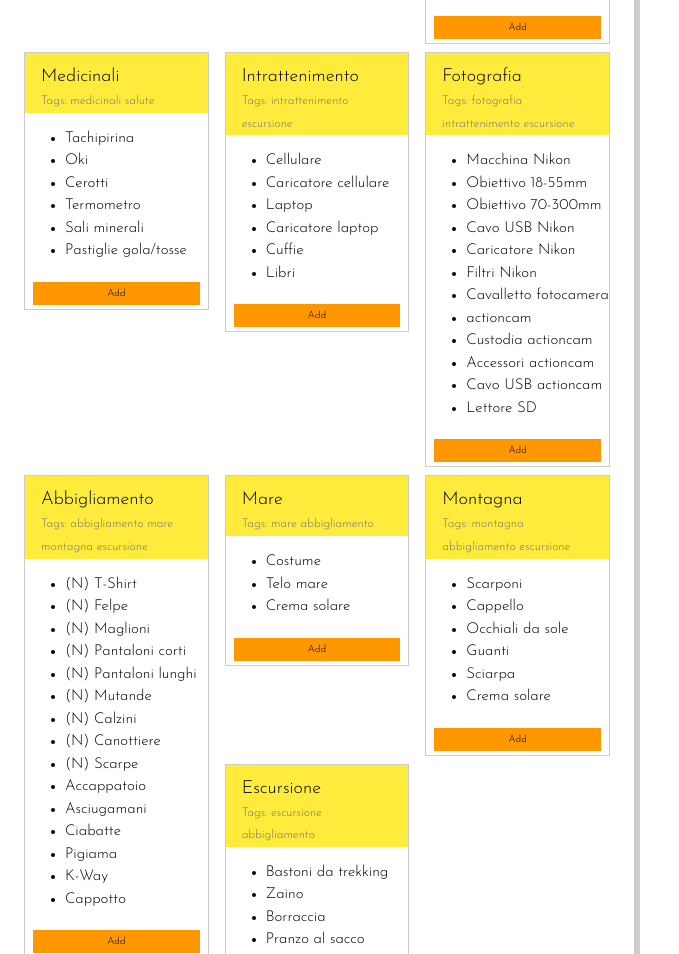
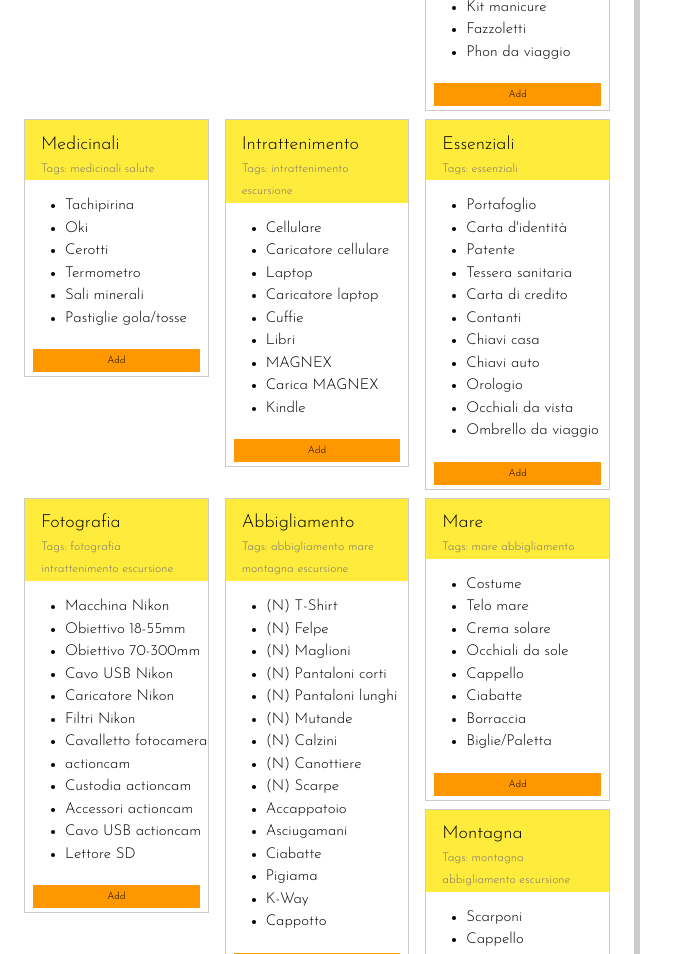
Before and after one commit to AlexSartori/valigie-maker-9000, a plain HTML site: page index.html in a window 1280 px wide. Shown: the part 814-1768 px from the top of the page, without its empty margins (0-679 px from the left). Drawn offline with nearby package versions, Linux system fonts and the light colour scheme.

Commit message:
Update default-valigie.json

```diff
--- a/default-valigie.json
+++ b/default-valigie.json
@@ -42,7 +42,10 @@
             "Tenaglia multiuso",
             "Metro",
             "Spago/corda",
-            "Nastro adesivo"
+            "Nastro adesivo",
+            "Pinecil",
+            "Multimetro tascabile",
+            "Accendino"
         ]
     },
     {
@@ -83,7 +86,27 @@
             "Laptop",
             "Caricatore laptop",
             "Cuffie",
-            "Libri"
+            "Libri",
+            "MAGNEX",
+            "Carica MAGNEX",
+            "Kindle"
+        ]
+    },
+    {
+        "name": "Essenziali",
+        "tags": ["essenziali"],
+        "items": [
+            "Portafoglio",
+            "Carta d'identità",
+            "Patente",
+            "Tessera sanitaria",
+            "Carta di credito",
+            "Contanti",
+            "Chiavi casa",
+            "Chiavi auto",
+            "Orologio",
+            "Occhiali da vista",
+            "Ombrello da viaggio"
         ]
     },
     {
@@ -131,7 +154,12 @@
         "items": [
             "Costume",
             "Telo mare",
-            "Crema solare"
+            "Crema solare",
+            "Occhiali da sole",
+            "Cappello",
+            "Ciabatte",
+            "Borraccia",
+            "Biglie/Paletta"
         ]
     },
     {
```
Also changed, not shown: index.html (+2 -0 lines).
